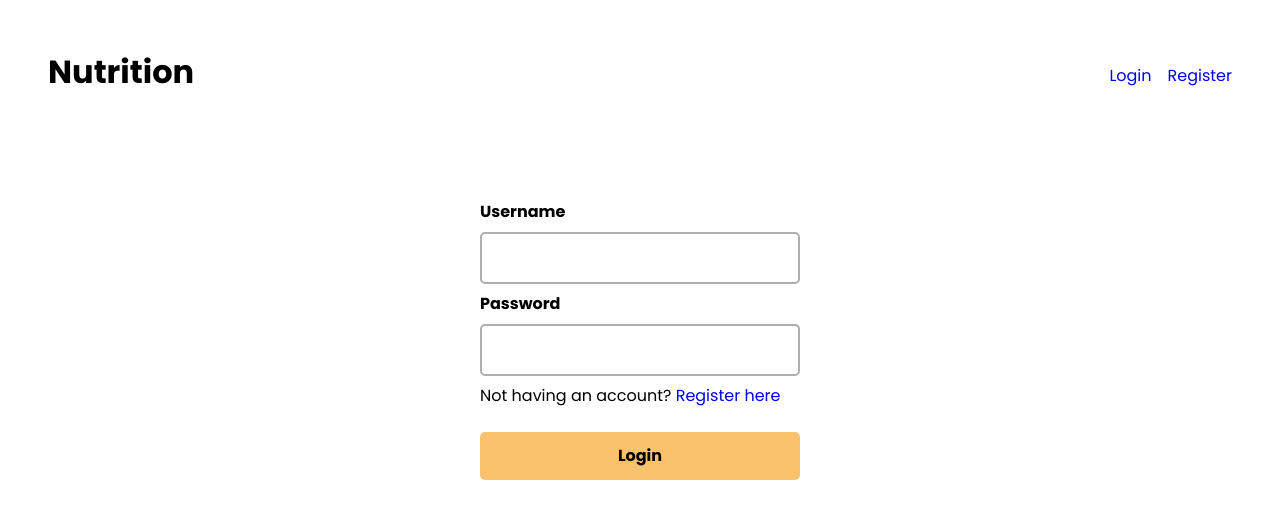
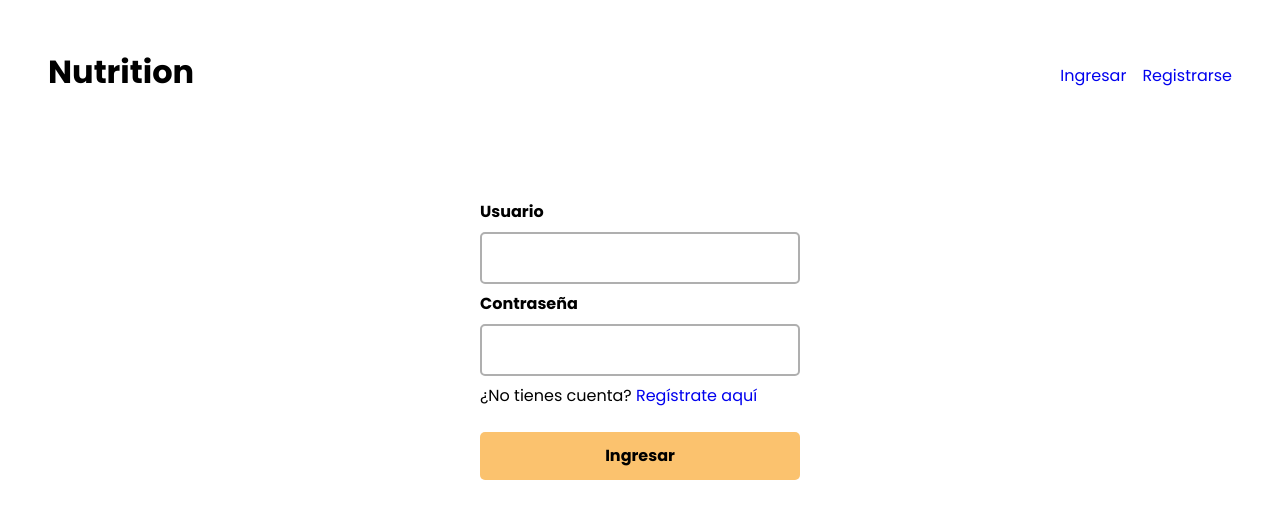
Before and after one commit to alejandrocoder22/nutritionApp, a React (Vite) app in the folder client/: page /login in a window 1280 px wide. Shown: the top 518 px of the page. Built offline with nearby package versions, Linux system fonts and the light colour scheme; no server answers.

Commit message:
Translate to Spanish

```diff
--- a/client/index.html
+++ b/client/index.html
@@ -1,5 +1,5 @@
 <!DOCTYPE html>
-<html lang="en">
+<html lang="es">
   <head>
     <meta charset="UTF-8" />
     <link rel="icon" type="image/svg+xml" href="/vite.svg" />
--- a/client/src/components/ui/NotLoggedNav.jsx
+++ b/client/src/components/ui/NotLoggedNav.jsx
@@ -4,10 +4,10 @@ const NotLoggedNav = () => {
   return (
     <ul className='nav__ul'>
       <Link to='/login'>
-        <li className='nav__li'>Login</li>
+        <li className='nav__li'>Ingresar</li>
       </Link>
       <Link to='/register'>
-        <li className='nav__li'>Register</li>
+        <li className='nav__li'>Registrarse</li>
       </Link>
     </ul>
   )
--- a/client/src/pages/Home.jsx
+++ b/client/src/pages/Home.jsx
@@ -6,7 +6,7 @@ export const Home = () => {
     <main className='home'>
       <Nav />
       <div className='home__intro-text wrapper'>
-        <h1 className='intro-text__h1'>Don't <span className='intro-text__red-bg'> lose weight </span><br /> Gain habits</h1>
+        <h1 className='intro-text__h1'>No <span className='intro-text__red-bg'> Pierdas peso </span><br /> Gana hábitos</h1>
         <img className='intro-text__line' src={lineSvg} />
         <Link to='/dashboard'>
           <button className='home__button radius pointer'>Start Here</button>
--- a/client/src/pages/Login.jsx
+++ b/client/src/pages/Login.jsx
@@ -15,12 +15,12 @@ export const Login = () => {
       <Nav />
       <form onSubmit={(e) => onLogin(e, userName, password, navigate, context)} className='auth__form wrapper '>
         <div className='auth__wrapper'>
-          <label className='auth__label'>Username</label>
+          <label className='auth__label'>Usuario</label>
           <input className='auth__input' onChange={(e) => setUserName(e.target.value)} />
-          <label className='auth__label'>Password</label>
+          <label className='auth__label'>Contraseña</label>
           <input className='auth__input' onChange={(e) => setPassword(e.target.value)} type='password' />
-          <p className='auth__register-text'>Not having an account? <Link to='/register'>Register here</Link> </p>
-          <button className='auth__button pointer'>Login</button>
+          <p className='auth__register-text'>¿No tienes cuenta? <Link to='/register'>Regístrate aquí</Link> </p>
+          <button className='auth__button pointer'>Ingresar</button>
         </div>
       </form>
     </main>
--- a/client/src/pages/Register.jsx
+++ b/client/src/pages/Register.jsx
@@ -21,11 +21,11 @@ export const Register = () => {
       <Nav />
       <form className='auth__form wrapper' onSubmit={onRegister}>
         <div className='auth__wrapper'>
-          <label className='auth__label'>Username</label>
+          <label className='auth__label'>Usuario</label>
           <input className='auth__input' onChange={(e) => setUsername(e.target.value)} />
-          <label className='auth__label '>Password</label>
+          <label className='auth__label '>Contraseña</label>
           <input className='auth__input' onChange={(e) => setPasword(e.target.value)} type='password' />
-          <button className='auth__button pointer '>Register</button>
+          <button className='auth__button pointer '>Registrar</button>
         </div>
       </form>
     </main>
```
